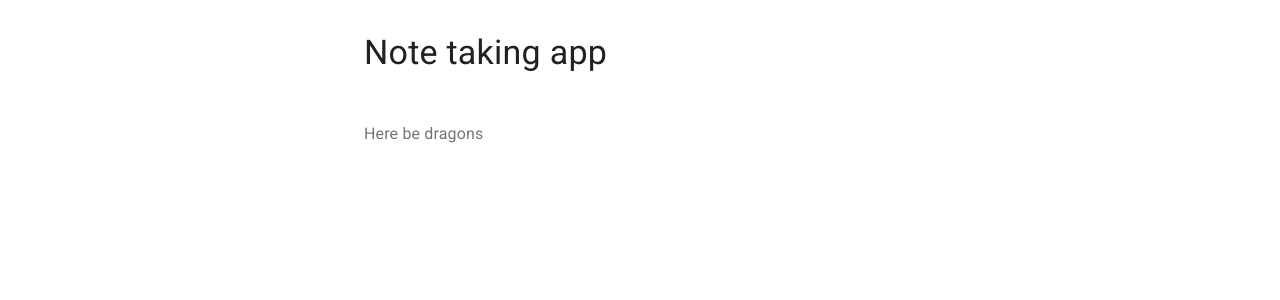
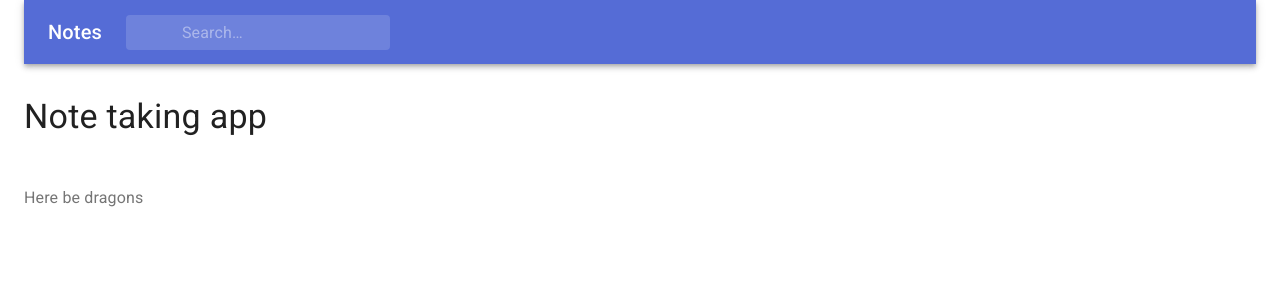
Before and after one commit to FilipStenbeck/note-app, a React (Create React App) app: page / in a window 1280 px wide. Shown: the top 300 px of the page. Built offline with nearby package versions, Linux system fonts and the light colour scheme.

Commit message:
adds header

```diff
--- a/src/App.js
+++ b/src/App.js
@@ -3,10 +3,12 @@ import Container from '@material-ui/core/Container';
 import Typography from '@material-ui/core/Typography';
 import Box from '@material-ui/core/Box';
 import Main from './Main';
+import Header from './Header';
 
 export default function App() {
     return (
-        <Container maxWidth="sm">
+        <Container maxWidth="l">
+            <Header />
             <Box my={4}>
                 <Typography variant="h4" component="h1" gutterBottom>
                     Note taking app
--- /dev/null
+++ b/src/Header.js
@@ -0,0 +1,78 @@
+import React from 'react';
+import { fade, makeStyles } from '@material-ui/core/styles';
+import AppBar from '@material-ui/core/AppBar';
+import Toolbar from '@material-ui/core/Toolbar';
+import Typography from '@material-ui/core/Typography';
+import InputBase from '@material-ui/core/InputBase';
+
+const useStyles = makeStyles(theme => ({
+    grow: {
+        flexGrow: 1
+    },
+
+    title: {
+        display: 'none',
+        [theme.breakpoints.up('sm')]: {
+            display: 'block'
+        }
+    },
+    search: {
+        position: 'relative',
+        borderRadius: theme.shape.borderRadius,
+        backgroundColor: fade(theme.palette.common.white, 0.15),
+        '&:hover': {
+            backgroundColor: fade(theme.palette.common.white, 0.25)
+        },
+        marginRight: theme.spacing(2),
+        marginLeft: 0,
+        width: '100%',
+        [theme.breakpoints.up('sm')]: {
+            marginLeft: theme.spacing(3),
+            width: 'auto'
+        }
+    },
+    inputRoot: {
+        color: 'inherit'
+    },
+    inputInput: {
+        padding: theme.spacing(1, 1, 1, 7),
+        transition: theme.transitions.create('width'),
+        width: '100%',
+        [theme.breakpoints.up('md')]: {
+            width: 200
+        }
+    },
+    sectionDesktop: {
+        display: 'none',
+        [theme.breakpoints.up('md')]: {
+            display: 'flex'
+        }
+    }
+}));
+
+export default function Header() {
+    const classes = useStyles();
+
+    return (
+        <div className={classes.grow}>
+            <AppBar position="static">
+                <Toolbar>
+                    <Typography className={classes.title} variant="h6" noWrap>
+                        Notes
+                    </Typography>
+                    <div className={classes.search}>
+                        <div className={classes.searchIcon}></div>
+                        <InputBase
+                            placeholder="Search…"
+                            classes={{
+                                root: classes.inputRoot,
+                                input: classes.inputInput
+                            }}
+                            inputProps={{ 'aria-label': 'search' }}
+                        />
+                    </div>
+                </Toolbar>
+            </AppBar>
+        </div>
+    );
+}
```
